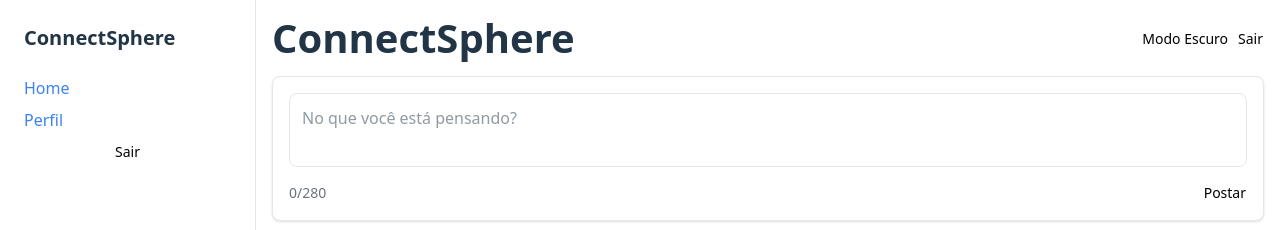
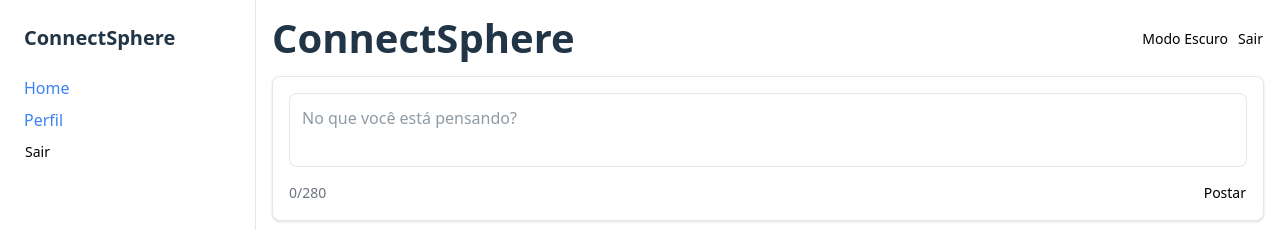
Before and after one commit to VinceMendneck/ConnectSphere, a React (Vite) app in the folder client/: page /login in a window 1280 px wide. Both pictures are taken after typing "name@example.com", "Sample123" into the empty fields and a click on the button "Entrar". Shown: the top 230 px of the page. Built offline with nearby package versions, Linux system fonts and the light colour scheme.

Commit message:
frontend+

```diff
--- a/client/src/components/Sidebar.tsx
+++ b/client/src/components/Sidebar.tsx
@@ -46,7 +46,7 @@ function Sidebar() {
               Perfil
             </Link>
             <button
-              className={isDarkMode ? theme.sidebar.buttonDark : theme.sidebar.button}
+              className={`text-left ${isDarkMode ? theme.sidebar.buttonDark : theme.sidebar.button}`}
               onClick={handleLogout}
             >
               Sair
--- a/client/src/pages/Login.tsx
+++ b/client/src/pages/Login.tsx
@@ -55,7 +55,7 @@ function Login() {
           onChange={(e) => setPassword(e.target.value)}
           className={isDarkMode ? theme.auth.inputDark : theme.auth.input}
         />
-        <button type="submit" className={isDarkMode ? theme.auth.buttonDark : theme.auth.button}>
+        <button type="submit" className={`flex justify-center${isDarkMode ? theme.auth.buttonDark : theme.auth.button}`}>
           Entrar
         </button>
       </form>
```
